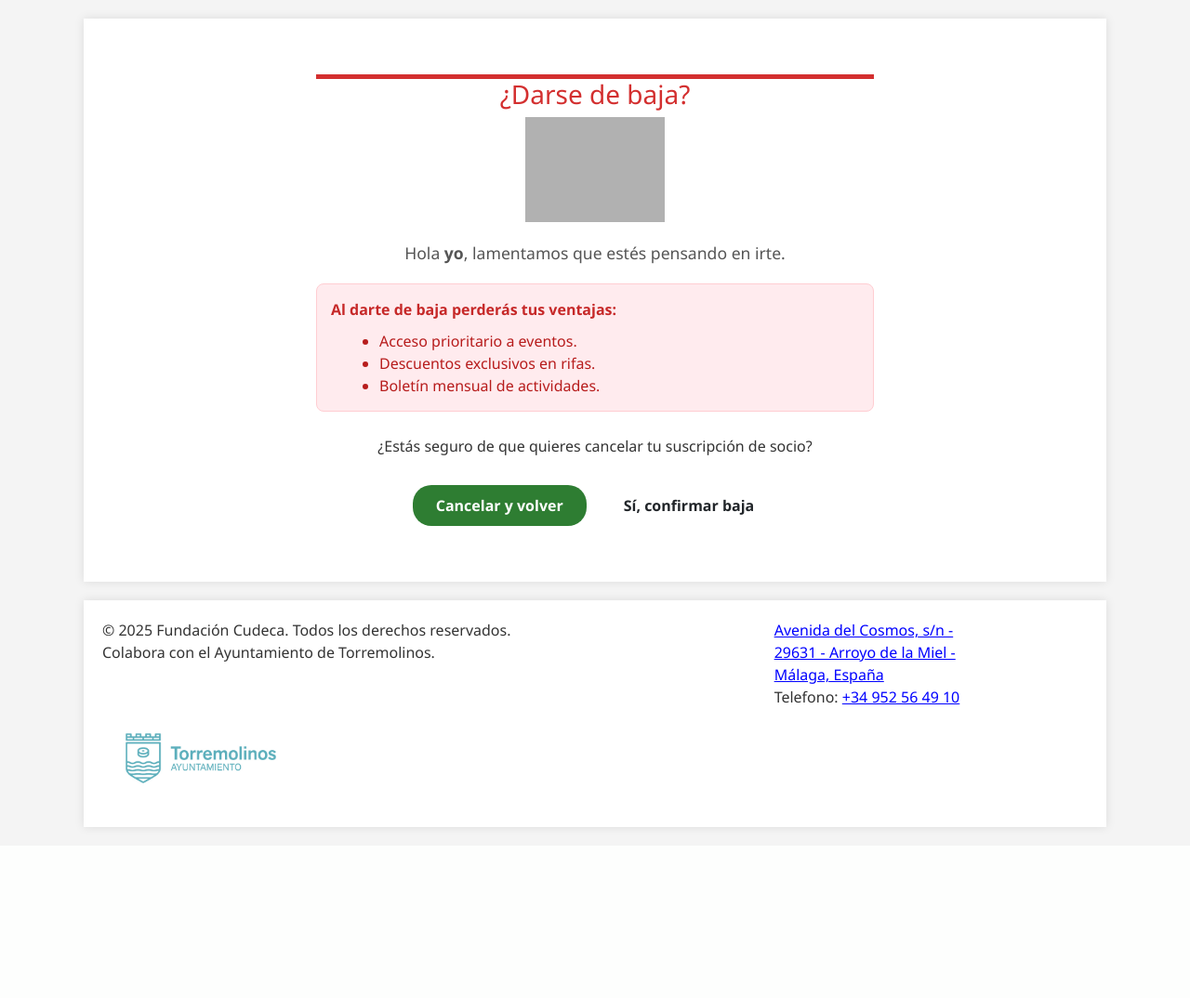
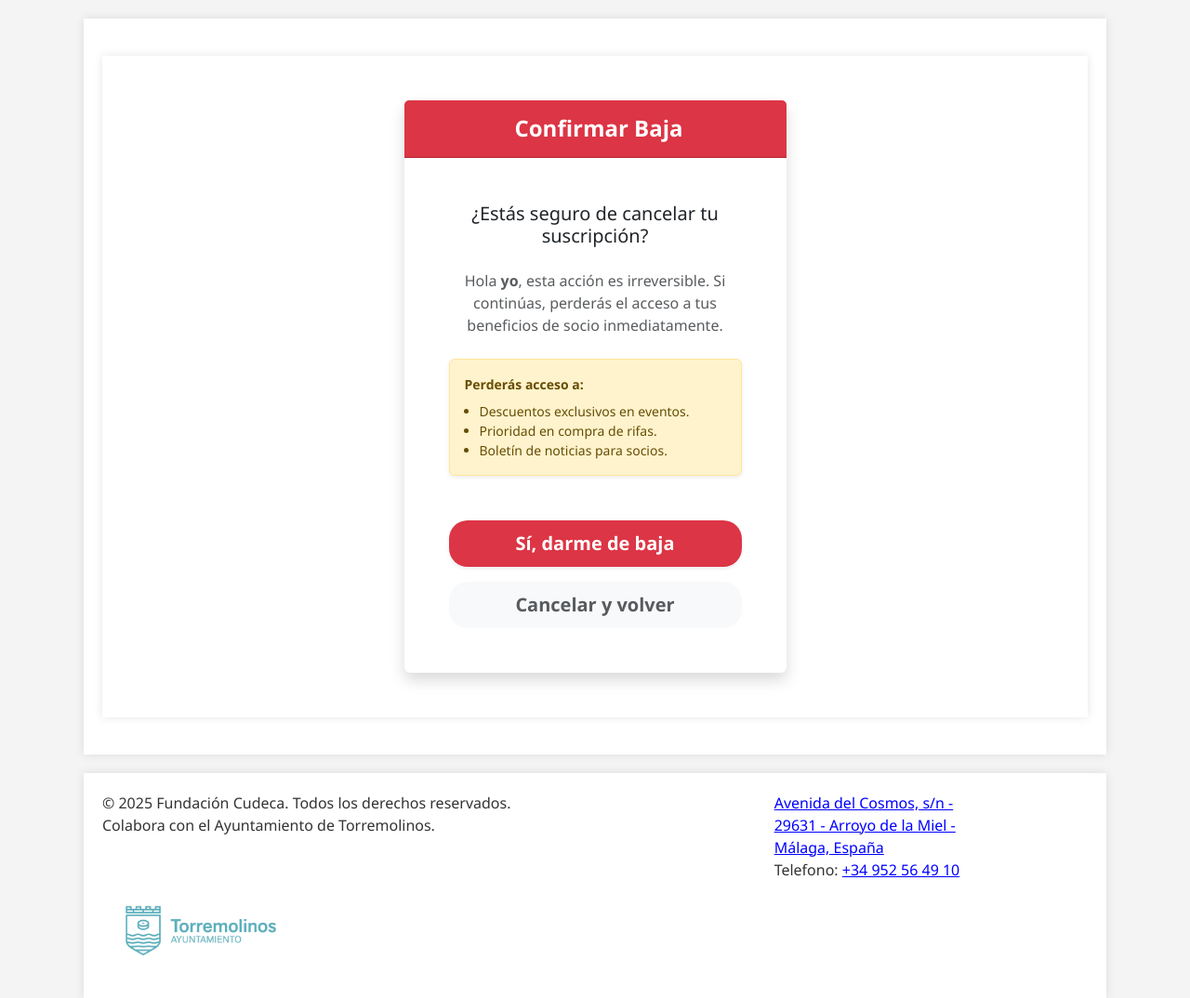
Before and after one commit to Raquitake/ADAp-Project, a Flask app: page /baja-socio in a window 1280 px wide. Shown: the part 230-1304 px from the top of the page at 93% size. Before the commit the page ends 1126 px from the top, so only its background shows below. Run offline with Flask 3, Linux system fonts and the light colour scheme; a user stored in the database is signed in; parts of the project's set-up code (start-up, migrations or seed data) failed here and were passed over; grey boxes are pictures that could not be loaded.

Commit message:
actualizado darse baja socio

```diff
--- a/SRC/templates/baja_socio.html
+++ b/SRC/templates/baja_socio.html
@@ -1,47 +1,45 @@
 {% extends "base.html" %}
 
 {% block content %}
-<div class="dashboard-container" style="max-width: 600px; margin: 40px auto; text-align: center;">
-    <div class="dashboard-card profile-card" style="border-top: 5px solid #d32f2f;">
-        <div class="card-header">
-            <h3 style="color: #d32f2f;">¿Darse de baja?</h3>
-        </div>
-        <div class="card-body">
-            <div style="margin-bottom: 20px;">
-                <img src="https://cdni.iconscout.com/illustration/premium/thumb/sad-face-illustration-download-in-svg-png-gif-file-formats--unhappy-emoji-emoticon-expression-pack-people-illustrations-6983274.png"
-                    alt="Sad face" style="width: 150px; opacity: 0.8;">
-            </div>
+<div class="container py-5">
+    <div class="row justify-content-center">
+        <div class="col-md-6 col-lg-5">
+            <div class="card shadow border-0">
+                <div class="card-header bg-danger text-white text-center py-3">
+                    <h4 class="mb-0 fw-bold">
+                        <i class="fas fa-exclamation-triangle me-2"></i> Confirmar Baja
+                    </h4>
+                </div>
 
-            <p style="font-size: 1.1rem; color: #555; margin-bottom: 20px;">
-                Hola <strong>{{ current_user.nombre_usuario }}</strong>, lamentamos que estés pensando en irte.
-            </p>
+                <div class="card-body p-5 text-center">
+                    <h5 class="card-title text-dark mb-4">¿Estás seguro de cancelar tu suscripción?</h5>
 
-            <div
-                style="background-color: #ffebee; border: 1px solid #ffcdd2; padding: 15px; border-radius: 8px; margin-bottom: 25px; text-align: left;">
-                <p style="margin: 0; color: #c62828; font-weight: bold;">
-                    Al darte de baja perderás tus ventajas:
-                </p>
-                <ul style="margin: 10px 0 0 20px; color: #b71c1c;">
-                    <li>Acceso prioritario a eventos.</li>
-                    <li>Descuentos exclusivos en rifas.</li>
-                    <li>Boletín mensual de actividades.</li>
-                </ul>
-            </div>
+                    <p class="text-muted mb-4">
+                        Hola <strong>{{ current_user.nombre_usuario }}</strong>, esta acción es irreversible.
+                        Si continúas, perderás el acceso a tus beneficios de socio inmediatamente.
+                    </p>
 
-            <p style="margin-bottom: 30px;">
-                ¿Estás seguro de que quieres cancelar tu suscripción de socio?
-            </p>
+                    <div class="alert alert-warning text-start shadow-sm" role="alert">
+                        <small class="fw-bold d-block mb-2"><i class="fas fa-info-circle"></i> Perderás acceso a:</small>
+                        <ul class="mb-0 small ps-3">
+                            <li>Descuentos exclusivos en eventos.</li>
+                            <li>Prioridad en compra de rifas.</li>
+                            <li>Boletín de noticias para socios.</li>
+                        </ul>
+                    </div>
 
-            <div style="display: flex; gap: 15px; justify-content: center;">
-                <a href="{{ url_for('dashboard') }}" class="btn btn-green" style="padding: 10px 25px;">
-                    Cancelar y volver
-                </a>
+                    <div class="d-grid gap-2 mt-5">
+                        <form action="{{ url_for('baja_socio') }}" method="POST">
+                            <button type="submit" class="btn btn-danger btn-lg w-100 fw-bold shadow-sm">
+                                Sí, darme de baja
+                            </button>
+                        </form>
 
-                <form action="{{ url_for('baja_socio') }}" method="POST">
-                    <button type="submit" class="btn btn-red" style="padding: 10px 25px;">
-                        Sí, confirmar baja
-                    </button>
-                </form>
+                        <a href="{{ url_for('dashboard') }}" class="btn btn-light btn-lg text-muted mt-2">
+                            Cancelar y volver
+                        </a>
+                    </div>
+                </div>
             </div>
         </div>
     </div>
```
Also changed, not shown: SRC/templates/dashboard.html (+4 -6 lines).
